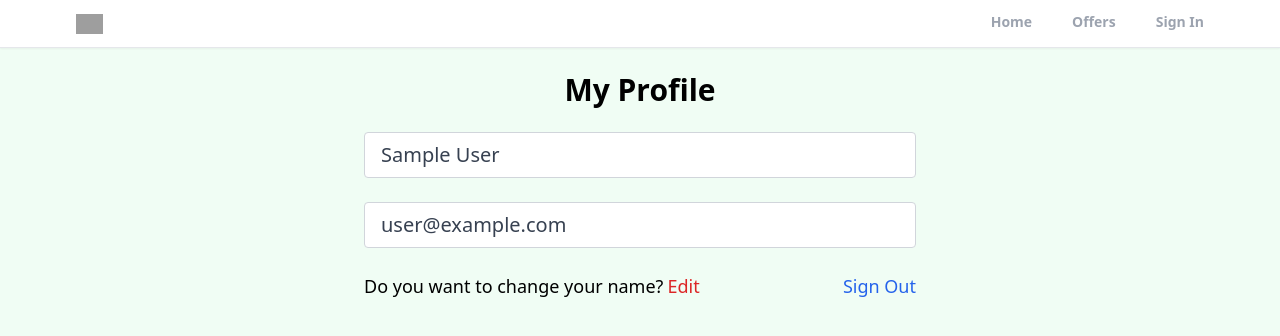
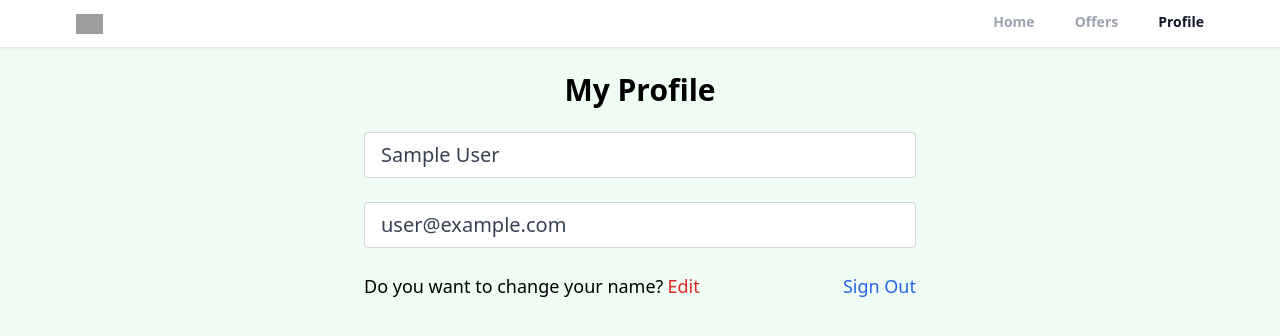
Before and after one commit to SuRiRONHeaRt/real-tor, a React (Vite) app: page /profile in a window 1280 px wide. Shown: the top 336 px of the page. Built offline with nearby package versions, Linux system fonts and the light colour scheme; no server answers; sample sign-in values are in the browser's storage; grey boxes are pictures that could not be loaded.

Commit message:
Complete the header component and made it dynamic SignIn->Profile

```diff
--- a/src/components/Header.tsx
+++ b/src/components/Header.tsx
@@ -1,8 +1,24 @@
+import { useEffect, useState } from "react";
 import { useLocation, useNavigate } from "react-router-dom";
+import { db, auth } from "../firebaseConfig";
+import { onAuthStateChanged } from "firebase/auth";
 
 const Header = () => {
   const location = useLocation();
   const navigate = useNavigate();
+  //*toggle sign in option in header to profile
+  const [toggleToProfile, setToggleToProfile] = useState("Sign In");
+
+  //*toggle dynamic sign in to profile text and vise versa
+  useEffect(() => {
+    onAuthStateChanged(auth, (user) => {
+      if (user) {
+        setToggleToProfile("Profile");
+      } else {
+        setToggleToProfile("Sign In");
+      }
+    });
+  }, [auth]);
 
   const pathMatchRoute = (route: string) => {
     return route === location.pathname ? true : false;
@@ -42,11 +58,12 @@ const Header = () => {
             <li
               className={`cursor-pointer py-3 text-sm font-semibold text-gray-400 border-b-[3px]
               border-b-transparent ${
-                pathMatchRoute("/sign-in") && "text-gray-900 border-b-red-600"
+                pathMatchRoute("/sign-in") ||
+                (pathMatchRoute("/profile") && "text-gray-900 border-b-red-600")
               }`}
-              onClick={() => navigate("/sign-in")}
+              onClick={() => navigate("/profile")}
             >
-              Sign In
+              {toggleToProfile}
             </li>
           </ul>
         </div>
--- a/src/pages/Profile.tsx
+++ b/src/pages/Profile.tsx
@@ -44,8 +44,10 @@ const Profile = () => {
         await updateDoc(docRef, {
           name: name,
         });
+        toast.success("Profile updated");
+      } else {
+        toast.info("No Changes Made");
       }
-      toast.success("Profile updated");
     } catch (error) {
       toast.error("Could not update profile");
     }
@@ -70,7 +72,7 @@ const Profile = () => {
               className={`w-full px-4 py-2 text-xl text-gray-700
               bg-white border border-gray-300 rounded
               transition duration-300 ease-in-out mb-6 ${
-                toggleEdit && "bg-red-200 focus:bg-red-200"
+                toggleEdit && "bg-red-300 focus:bg-red-400"
               }`}
               type="text"
               id="name"
--- a/src/pages/SignUp.tsx
+++ b/src/pages/SignUp.tsx
@@ -53,7 +53,7 @@ const SignUp = () => {
       delete formDataCopy?.password;
       //*make a timestamp
       formDataCopy.timestamp = serverTimestamp();
-      //*feed suer data to userss=>under current user=>formDataCopy
+      //*feed user data to userss=>under current user=>formDataCopy
       await setDoc(doc(db, "users", user.uid), formDataCopy);
       navigate("/");
       toast.success("Signed up successfully");
```
